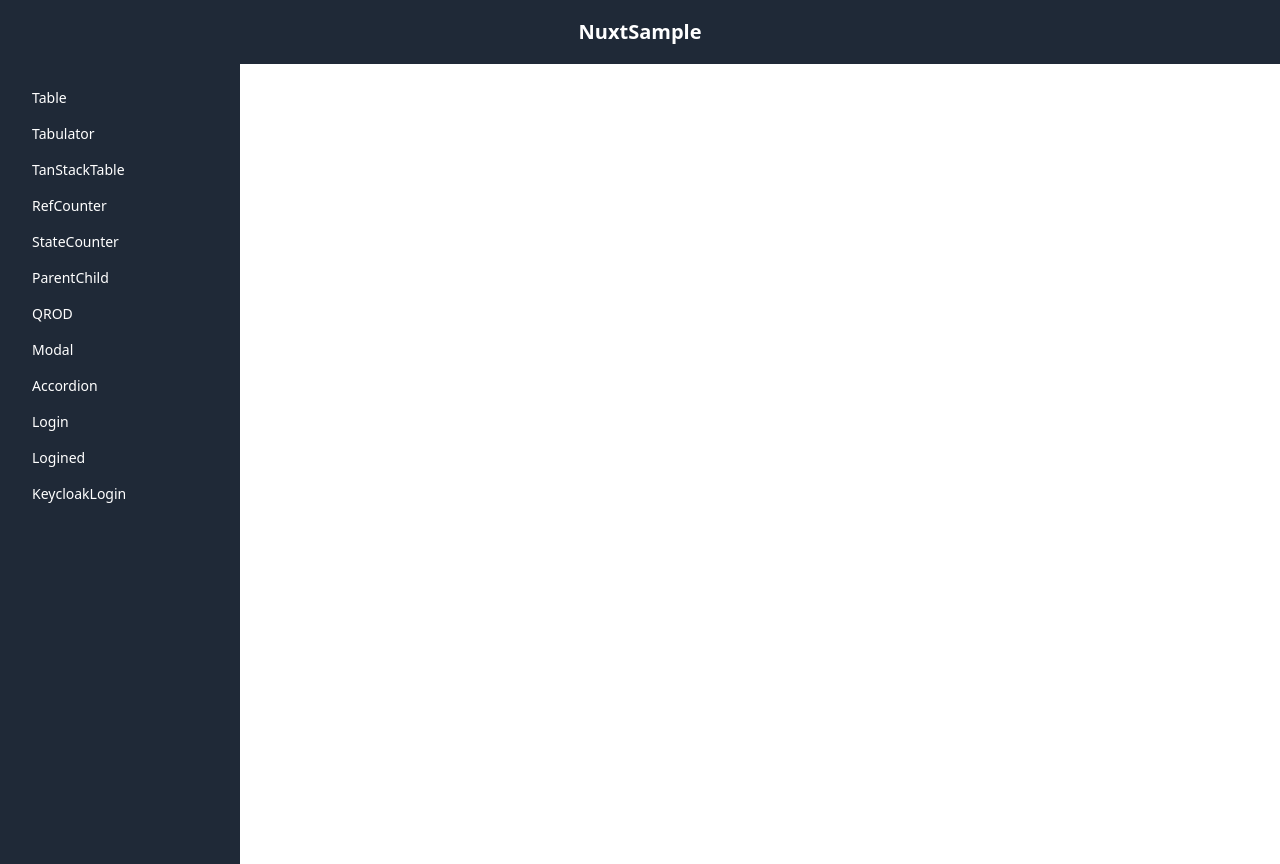
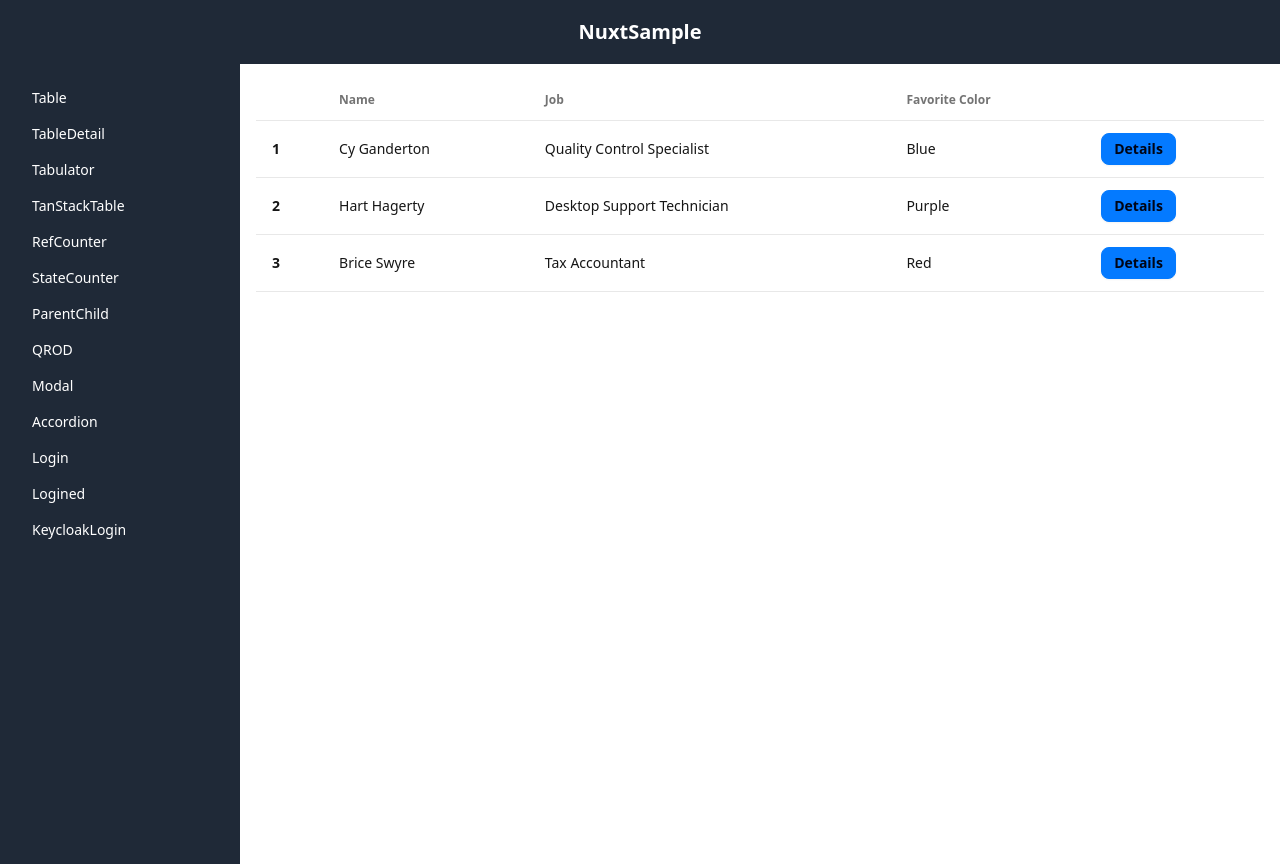
Before and after one commit to alkanoic/AspNetCoreSample, a Nuxt app in the folder src/NuxtSample/: page /tabledetail in a window 1280 px wide. Built offline with nearby package versions, Linux system fonts and the light colour scheme.

Commit message:
add tabledetail

```diff
--- a/src/NuxtSample/src/components/NavbarMenu.vue
+++ b/src/NuxtSample/src/components/NavbarMenu.vue
@@ -46,6 +46,11 @@
           <label class="mb-4 text-xl text-white lg:hidden">NuxtSample</label>
           <li class="menu-item">
             <NuxtLink to="/table" @click="closeDrawer">Table</NuxtLink>
+          </li>
+          <li class="menu-item">
+            <NuxtLink to="/tabledetail" @click="closeDrawer"
+              >TableDetail</NuxtLink
+            >
           </li>
           <li class="menu-item">
             <NuxtLink to="/tabulator" @click="closeDrawer">Tabulator</NuxtLink>
--- /dev/null
+++ b/src/NuxtSample/src/pages/tabledetail.vue
@@ -0,0 +1,62 @@
+<template>
+  <div class="overflow-x-auto">
+    <table class="table">
+      <thead>
+        <tr>
+          <th></th>
+          <th>Name</th>
+          <th>Job</th>
+          <th>Favorite Color</th>
+          <th></th>
+        </tr>
+      </thead>
+      <tbody>
+        <template v-for="(person, index) in people" :key="index">
+          <tr class="hover">
+            <th>{{ index + 1 }}</th>
+            <td>{{ person.name }}</td>
+            <td>{{ person.job }}</td>
+            <td>{{ person.favoriteColor }}</td>
+            <td>
+              <button
+                class="btn btn-primary btn-sm"
+                @click="toggleDetails(index)"
+              >
+                Details
+              </button>
+            </td>
+          </tr>
+          <tr v-show="showDetails[index]">
+            <td colspan="5">
+              <pre>{{ JSON.stringify(person, null, 2) }}</pre>
+            </td>
+          </tr>
+        </template>
+      </tbody>
+    </table>
+  </div>
+</template>
+
+<script setup>
+  import { ref } from "vue";
+
+  const people = ref([
+    {
+      name: "Cy Ganderton",
+      job: "Quality Control Specialist",
+      favoriteColor: "Blue",
+    },
+    {
+      name: "Hart Hagerty",
+      job: "Desktop Support Technician",
+      favoriteColor: "Purple",
+    },
+    { name: "Brice Swyre", job: "Tax Accountant", favoriteColor: "Red" },
+  ]);
+
+  const showDetails = ref([]);
+
+  const toggleDetails = (index) => {
+    showDetails.value[index] = !showDetails.value[index];
+  };
+</script>
```
Also changed, not shown: src/NuxtSample/.eslintrc.json.
